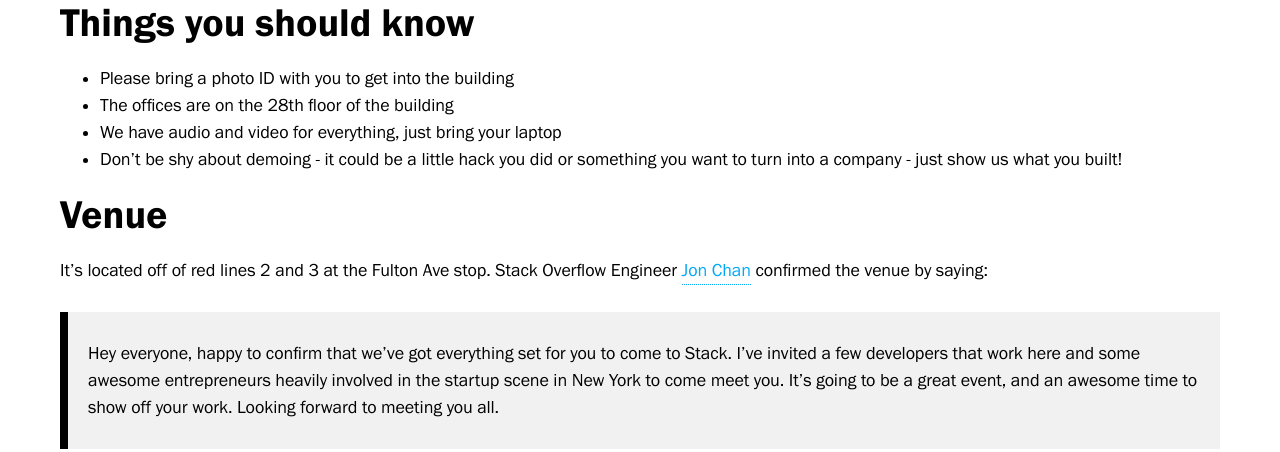
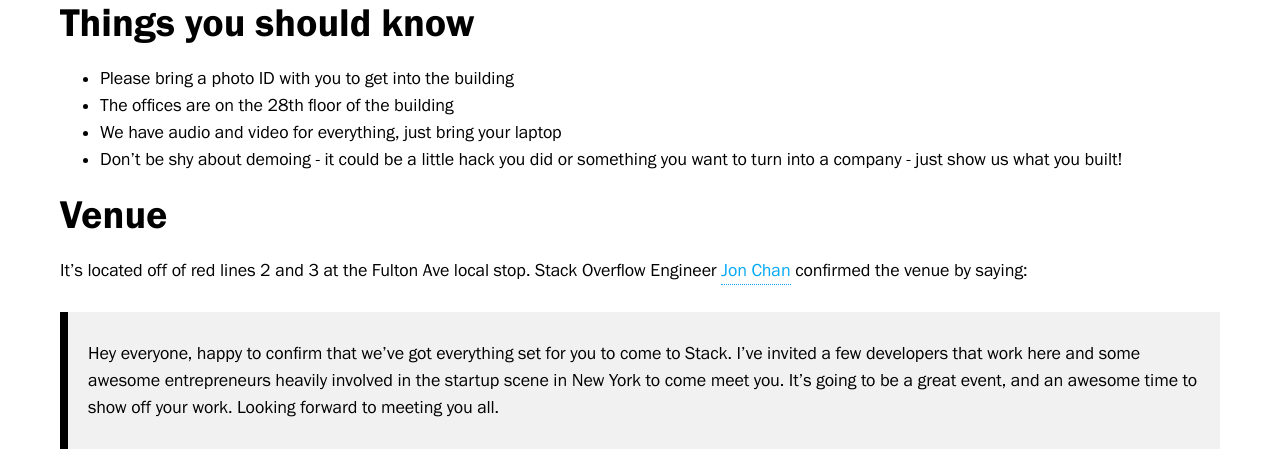
Before and after one commit to hshackers/nyc, a Jekyll site: the page built from _posts/2014-07-07-hs-hack-exchange.md, in a window 1280 px wide and 900 px high, scrolled down 585 px, cut to the strip 0-452 px from the top of the window. Built offline with Jekyll 4.4.1, drawn with Linux system fonts in a browser that asks for light colours; nearby versions of some CDN libraries; comment, search, counter and statistics services are not loaded; some of the changed lines change nothing that is shown.

Commit message:
Because we all can't take express trains to get there...

```diff
--- a/_posts/2014-07-07-hs-hack-exchange.md
+++ b/_posts/2014-07-07-hs-hack-exchange.md
@@ -1,13 +1,15 @@
 ---
-layout:      "meetup"
-categories:  "meetup"
-title:       "HS Hack Exchange"
-date:        "2014-07-07 17:30:00"
-permalink:   "/hs-hack-exchange/"
-host:        "Jason Marmon <i class='icon-ampersand'></i> Jon Chan"
-address:     "Stack Exchange, 110 William St, NYC"
-link:         "https://www.facebook.com/events/657630474307218/"
-background:  "url(http://i.imgur.com/czCgfeN.jpg)"
+categories: meetup
+meetup: meetup
+layout: meetup
+title: HS Hack Exchange
+date: "2014-07-07 17:30:00"
+permalink: "/hs-hack-exchange/"
+host: "Jason Marmon <i class='icon-ampersand'></i> Jon Chan"
+address: "Stack Exchange, 110 William St, NYC"
+link: "https://www.facebook.com/events/657630474307218/"
+background: "url(http://i.imgur.com/czCgfeN.jpg)"
+published: true
 ---
 
 Please sign up! The more of you come the better chance I have of getting awesome guest speakers!!
@@ -21,7 +23,7 @@
 
 ## Venue
 
-It's located off of red lines 2 and 3 at the Fulton Ave stop. Stack Overflow Engineer [Jon Chan](https://www.facebook.com/photo.php?fbid=10202561732017815&set=gm.663291653741100&type=1&theater) confirmed the venue by saying:
+It's located off of red lines 2 and 3 at the Fulton Ave local stop. Stack Overflow Engineer [Jon Chan](https://www.facebook.com/photo.php?fbid=10202561732017815&set=gm.663291653741100&type=1&theater) confirmed the venue by saying:
 
 > Hey everyone, happy to confirm that we've got everything set for you to come to Stack. I've invited a few developers that work here and some awesome entrepreneurs heavily involved in the startup scene in New York to come meet you. It's going to be a great event, and an awesome time to show off your work. Looking forward to meeting you all.
 
```
